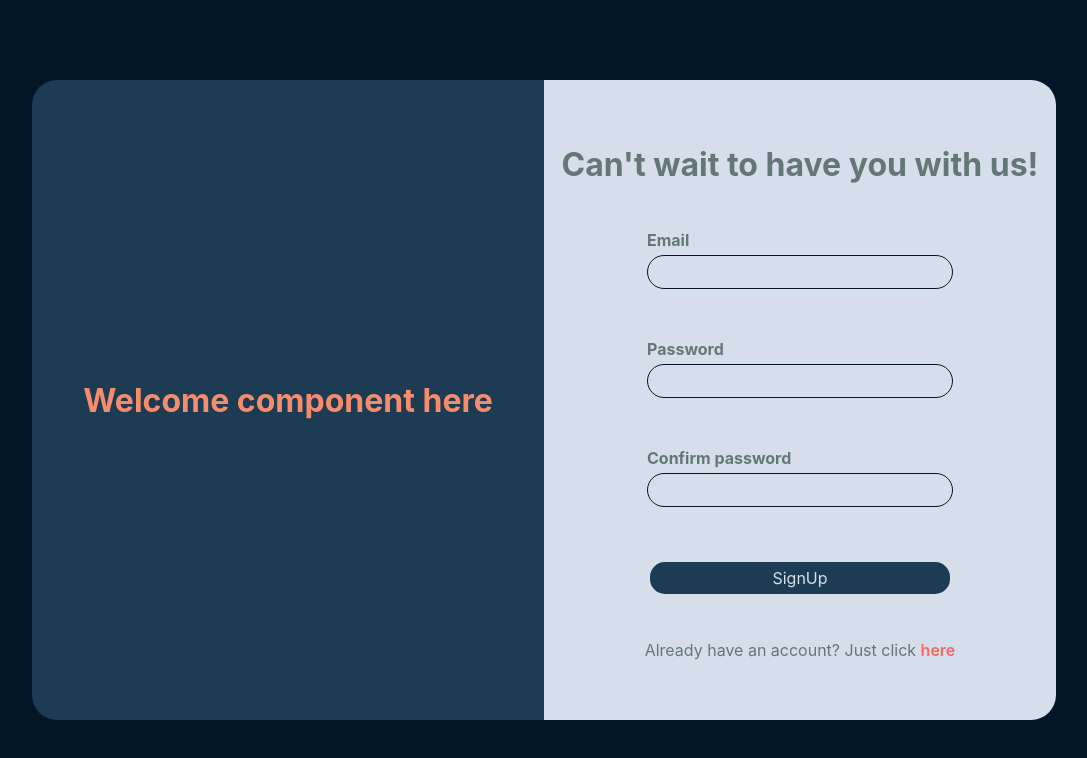
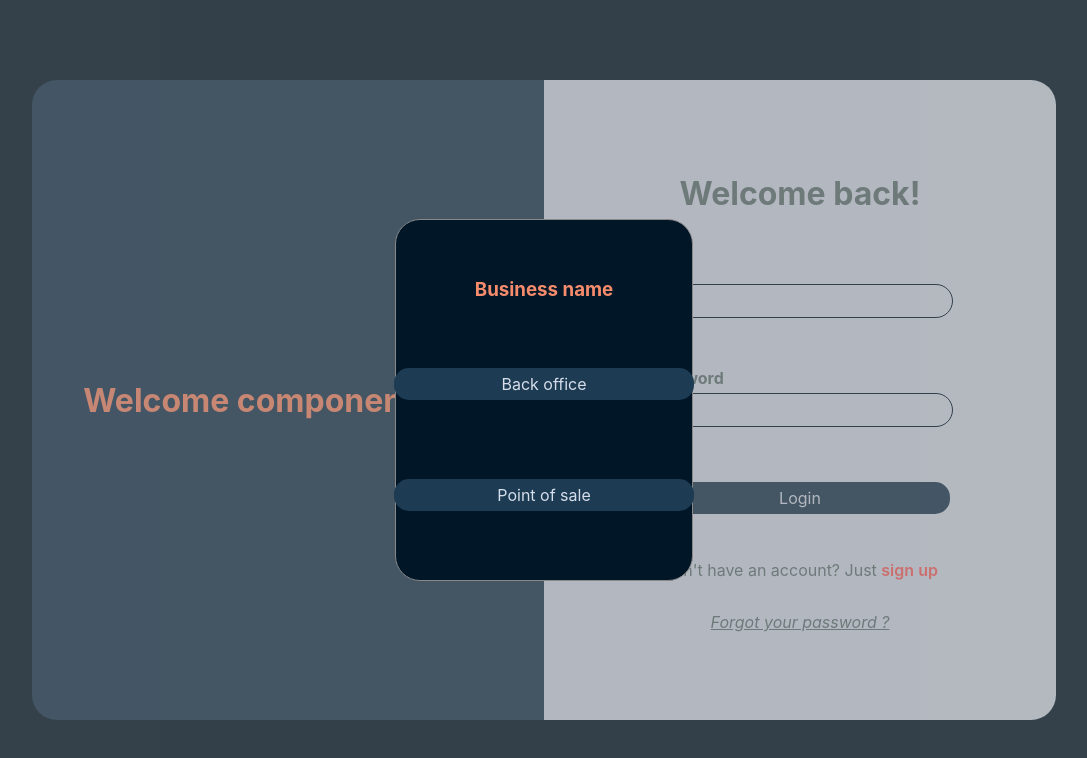
Before and after one commit to Martinelli-89/REP_pos, a React (Create React App) app in the folder frontend/: page / in a window 1280 px wide. Both pictures are taken after a click on the element "Login". Shown: the top 758 px of the page, without its empty margins (96-1183 px from the left). Built offline with nearby package versions, Linux system fonts and the light colour scheme.

Commit message:
added modal logged in

```diff
--- a/frontend/src/Components/Button/Button.scss
+++ b/frontend/src/Components/Button/Button.scss
@@ -9,5 +9,6 @@
     width: 300px;
     height: 32px;
     margin: 30px 0px;
+    cursor: pointer;
 
 }
--- a/frontend/src/Components/Login/Login.jsx
+++ b/frontend/src/Components/Login/Login.jsx
@@ -3,10 +3,9 @@ import "./Login.scss";
 import { Button } from "../Button/Button";
 import { Input } from "../Input/Input";
 
-
 export const Login = (props) => {
 
-    const {signUp} = props;
+    const {signUp, handleLogin} = props;
 
     return (
 
@@ -14,7 +13,7 @@ export const Login = (props) => {
             <h1>Welcome back!</h1>
             <Input label="Email" type="text" />
             <Input type="Password" />
-            <Button text="Login" onClick={signUp} />
+            <Button text="Login" onClick={handleLogin} />
             <p>Don't have an account? Just <span className="signUp" onClick={signUp}>sign up</span></p>
             <p className="resetPassword" onClick={()=>alert("Something will happen")}>Forgot your password ?</p>
         </>
--- a/frontend/src/Containers/App/App.jsx
+++ b/frontend/src/Containers/App/App.jsx
@@ -1,15 +1,22 @@
 import React, {useState} from "react";
 import "./App.scss";
 import { LoginSignUp } from "../LoginSignUp/LoginSignUp";
+import { LoggedIn } from "../LoggedIn/LoggedIn";
 
 export const App = () => {
 
     const [login, setLogin] = useState(true);
+    const [isLoggedIn, setIsLoggedIn] = useState(false);
 
     return (
 
         <>
-            <LoginSignUp login={login} handleClick={() => setLogin(prevState => !prevState)} />
+            {isLoggedIn && <LoggedIn /> }
+            <LoginSignUp
+                login={login}
+                handleClick={() => setLogin(prevState => !prevState)}
+                handleLogin={()=>{setIsLoggedIn(prevState=>!prevState); console.log("clicked")}}
+            />
         </>
 
     )
--- /dev/null
+++ b/frontend/src/Containers/LoggedIn/LoggedIn.jsx
@@ -0,0 +1,19 @@
+import React from "react";
+import "./LoggedIn.scss";
+import {Button} from "../../Components/Button/Button.jsx";
+
+export const LoggedIn = () => {
+
+    return (
+
+        <div className="modal">
+            <div className="modalContent">
+                <h3>Business name</h3>
+                <Button text="Back office" onClick={()=>alert("load back office")}/>
+                <Button text="Point of sale" onClick={()=>alert("load point of sale")}/>
+            </div>
+        </div>
+
+    )
+
+}
--- /dev/null
+++ b/frontend/src/Containers/LoggedIn/LoggedIn.scss
@@ -0,0 +1,30 @@
+.modal {
+    display: none;
+    position: fixed;
+    z-index: 1;
+    left: 0;
+    top: 0;
+    width: 100%;
+    height: 100%;
+    overflow: auto;
+    background-color: rgb(201, 34, 34);
+    background-color: rgba(128, 128, 128, 0.4);
+    display: flex;
+    justify-content: center;
+    align-items: center;
+
+    .modalContent {
+        background-color: #011627;
+        margin: 15% auto;
+        padding: 20px;
+        border: 1px solid #888;
+        height: 40%;
+        width: 20%;
+        display: flex;
+        flex-direction: column;
+        justify-content: space-evenly;
+        align-items: center;
+        border-radius: 25px;
+        color: 	#F78C6C;
+    }
+}
--- a/frontend/src/Containers/LoginSignUp/LoginSignUp.jsx
+++ b/frontend/src/Containers/LoginSignUp/LoginSignUp.jsx
@@ -5,7 +5,8 @@ import { SignUp } from "../../Components/SignUp/SignUp";
 
 export const LoginSignUp = (props) => {
 
-    const {login, handleClick} = props;
+    const [ isLoggedIn, setIsLoggedIn] = useState(false);
+    const {login, handleClick, handleLogin} = props;
 
     return (
 
@@ -14,7 +15,9 @@ export const LoginSignUp = (props) => {
                 <h1>Welcome component here</h1>
             </div>
             <div className="rightPanel">
-                { login && <Login signUp={handleClick}/> }
+                { login && <Login   signUp={handleClick}
+                                    handleLogin={handleLogin}
+                            /> }
                 { !login && <SignUp login={handleClick}/>}
             </div>
         </div>
```
